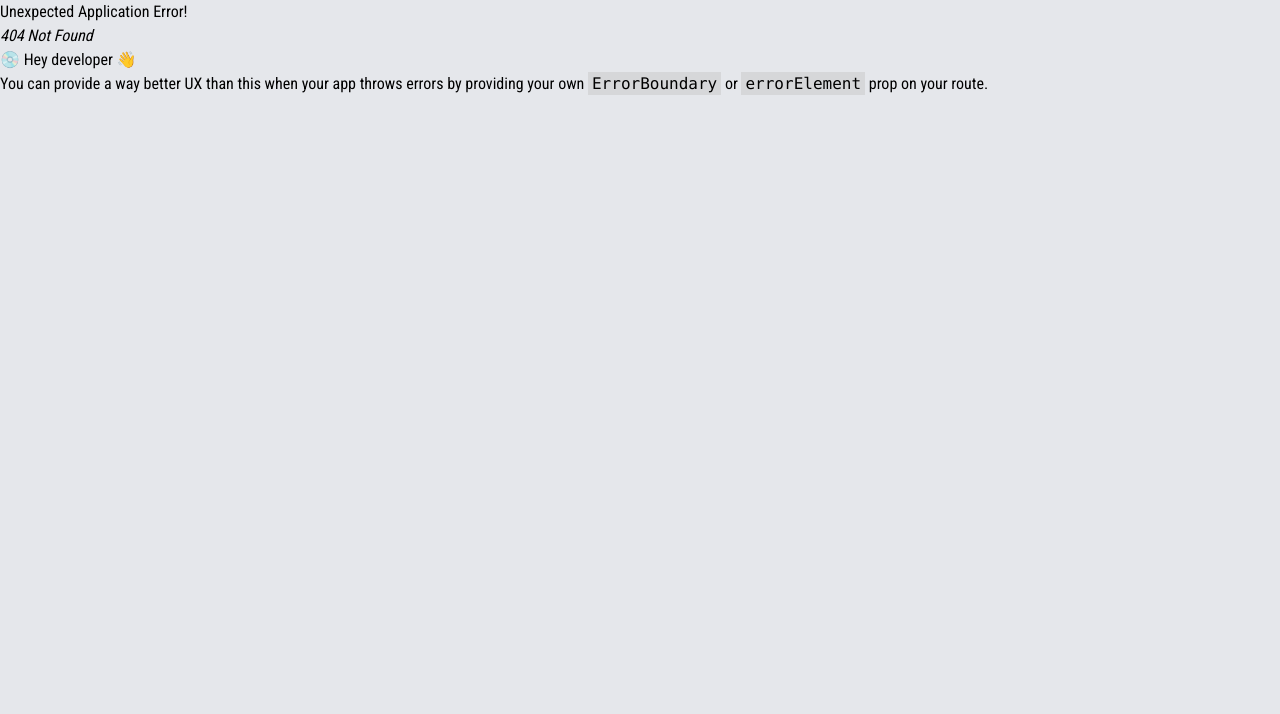
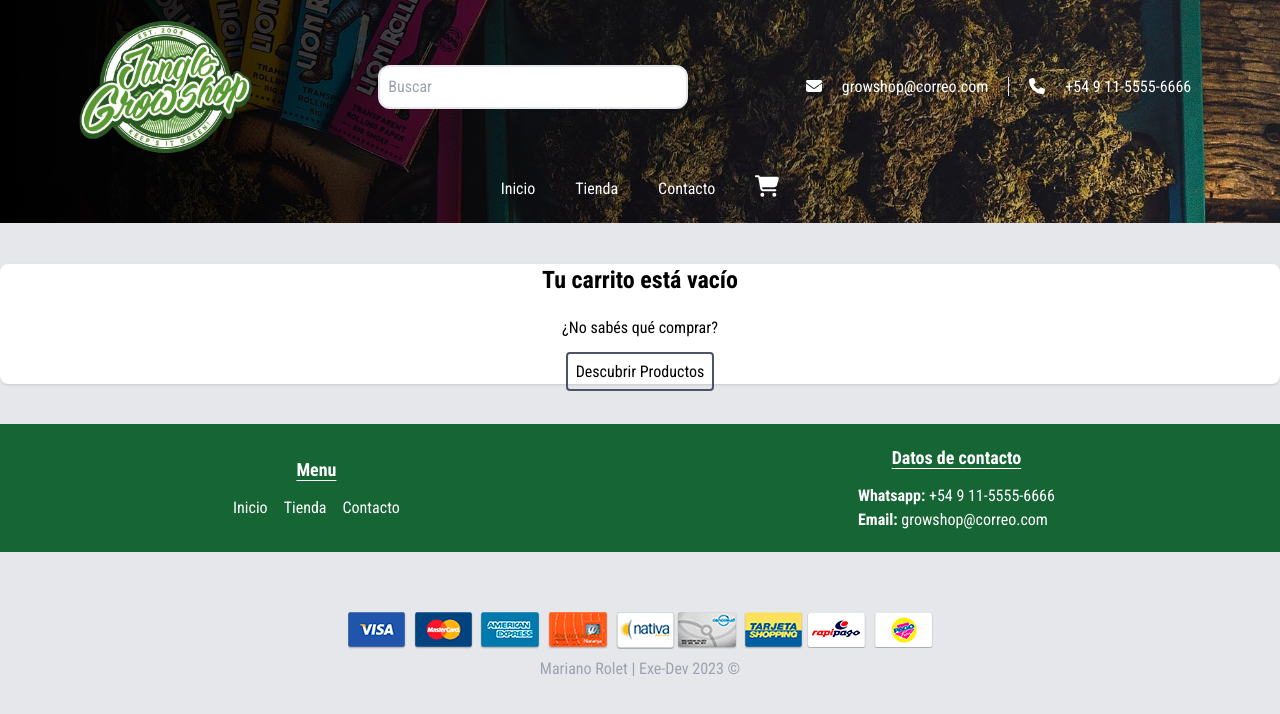
Before and after one commit to exe-quiel-dev/growshop-frontend-vite, a React (Vite) app: page /carrito in a window 1280 px wide. Before the commit this address had no page. Shown: the top 714 px of the page. Built offline with nearby package versions, Linux system fonts and the light colour scheme.

Commit message:
Shopping cart Added, header Fixed

```diff
--- /dev/null
+++ b/src/App.jsx
@@ -0,0 +1,9 @@
+import AppGrow from "./components/AppGrow"
+
+function App() {
+  return (
+      <AppGrow />
+  )
+}
+
+export default App
--- /dev/null
+++ b/src/components/CarritoVacio.jsx
@@ -0,0 +1,13 @@
+import { Link } from "react-router-dom"
+
+const CarritoVacio = () => {
+  return (
+    <div className="text-center">
+      <h2 className="text-2xl font-bold my-5">Tu carrito está vacío</h2>
+      <p className="mb-5">¿No sabés qué comprar?</p>
+      <Link to='/tienda' className="bg-trasnparent hover:bg-green-500 border-2 border-gray-600 p-2 rounded text-black hover:text-white transition-colors">Descubrir Productos</Link>
+    </div>
+  )
+}
+
+export default CarritoVacio
--- a/src/components/Carrousel.jsx
+++ b/src/components/Carrousel.jsx
@@ -3,7 +3,6 @@ import { Slide } from 'react-slideshow-image';
 import 'react-slideshow-image/dist/styles.css'
 import image1 from '../imgs/banner1.jpg'
 import image3 from '../imgs/banner3.webp'
-import image4 from '../imgs/banner4.jpg'
 
 const Carrousel = () => {
   const divStyle = {
--- a/src/components/Header.jsx
+++ b/src/components/Header.jsx
@@ -6,34 +6,32 @@ import { faEnvelope, faPhone, faCartShopping } from '@fortawesome/free-solid-svg
 const Header = () => {
   return (
     <header className='header-img top-0 z-20 border-b'>
-      <div className='container flex items-center justify-center mx-auto p-5 flex-col lg:flex-row'>
+      <div className='container flex items-center justify-around mx-auto p-5 flex-col lg:flex-row'>
         <a href='/'><h1><img src={logo} alt='imagen de logo' className='w-28 md:w-44 mx-2' /></h1></a>
         <input
           type='search'
           placeholder='Buscar'
           className='border-2 rounded-xl mx-5 w-1/2 lg:w-1/4 p-1 md:p-2 my-5 lg:my-0'
         />
-        <div className='flex'>
+        <div className='hidden md:block flex-col md:flex-row'>
           <div>
             <FontAwesomeIcon icon={faEnvelope} className='text-white' />
-            <span className='mx-5 text-white lg:border-r pr-5'>growshop@correo.com</span>
+            <span className='mx-0 md:mx-5 text-white lg:border-r pr-5'>growshop@correo.com</span>
+
+            <FontAwesomeIcon icon={faPhone} className='text-white' />
+            <span className='mx-0 md:mx-5 text-white'>+54 9 11-5555-6666</span>
           </div>
-          <div>
-            <FontAwesomeIcon icon={faPhone} className='text-white' />
-            <span className='mx-5 text-white'>+54 9 11-5555-6666</span>
-          </div>
-          <div>
-            <Link
+        </div>
+
+      </div>
+      <div className='text-white text-center mb-3 md:mb-5 flex items-center justify-center'>
+        <Link to='/' className="hover:underline underline-offset-2 mx-5">Inicio</Link>
+        <Link to='/tienda' className="hover:underline underline-offset-2 mx-5">Tienda</Link>
+        <Link to='/contacto' className="hover:underline underline-offset-2 mx-5">Contacto</Link>
+        <Link
               to={'/carrito'}
             ><FontAwesomeIcon icon={faCartShopping} className='text-white w-6 h-6 mx-5' />
             </Link>
-          </div>
-        </div>
-      </div>
-      <div className='text-white text-center mb-3 md:mb-10'>
-        <Link to='/' className="hover:underline underline-offset- mx-5">Inicio</Link>
-        <Link to='/tienda' className="hover:underline underline-offset- mx-5">Tienda</Link>
-        <Link to='/contacto' className="hover:underline underline-offset- mx-5">Contacto</Link>
       </div>
     </header>
   )
--- a/src/components/ProductCard.jsx
+++ b/src/components/ProductCard.jsx
@@ -1,8 +1,11 @@
+import { useContext } from "react";
 import { useNavigate } from "react-router-dom"
 import { formatearMoneda } from "../helpers/formatearMoneda";
+import ProductoContext from "../context/ProductoProvider";
 
 const ProductCard = ({ marca, nombre, precio, imageSource, id }) => {
   const navigate = useNavigate();
+  const {agregarCarrito} = useContext(ProductoContext);
 
   return (
     <div className="grid gap-4 bg-white p-5 text-center shadow hover:shadow-lg hover:cursor-pointer transition-shadow w-4/5 mx-auto justify-center items-center max-h-1/4">
@@ -15,7 +18,7 @@ const ProductCard = ({ marca, nombre, precio, imageSource, id }) => {
         <span className='py-2 font-bold'>{formatearMoneda(Number(precio))}</span>
         <div className="flex flex-col mt-5">
           <button className='border-2 hover:bg-green-600 transition-colors w-full py-2 p-1' onClick={() => navigate(`/${id}/ver`)}>Ver Producto</button>
-          <button className='border-2 hover:bg-green-600 transition-colors w-full py-2 p-1 mt-5'>Agregar al Carrito</button>
+          <button className='border-2 hover:bg-green-600 transition-colors w-full py-2 p-1 mt-5' onClick={() => {agregarCarrito({nombre, precio, imageSource, id, marca})}}>Agregar al Carrito</button>
         </div>
       </div>
     </div>
--- /dev/null
+++ b/src/components/ProductoCarrito.jsx
@@ -0,0 +1,20 @@
+import { formatearMoneda } from "../helpers/formatearMoneda";
+
+
+const ProductoCarrito = ({ imagen, nombre, subtotal, marca, cantidad }) => {
+  return (
+    <div className="flex items-center justify-around px-10 h-[150px] border-b border-gray-200">
+      <img src={imagen} alt={`imagen de ${nombre}`} className="w-20 hidden md:block" />
+      <div className="m-5 md:m-0">
+      <p className="text-center text-gray-400">{marca}</p>
+      <h2 className="text-xl font-black text-black text-center">{nombre}</h2>
+      </div>
+      <div className="items-center">
+      <p className="font-bold">Cantidad: <span className="font-normal">{cantidad}</span></p>
+      <p className="text-2xl text-center">{formatearMoneda(Number(subtotal))}</p>
+      </div>
+    </div>
+  )
+}
+
+export default ProductoCarrito
--- /dev/null
+++ b/src/context/ProductoProvider.jsx
@@ -0,0 +1,56 @@
+import { createContext } from "react";
+
+const ProductoContext = createContext();
+
+const ProductoProvider = ({ children }) => {
+  // const [carrito, setCarrito] = useState([]);
+  let carrito = [];
+
+  const agregarCarrito = (prod) => {
+    const { nombre, precio, imageSource, id, marca } = prod;
+    const productoSeleccionado = {
+      nombre,
+      precio,
+      imagen: imageSource,
+      id,
+      marca,
+      cantidad: 1
+    }
+
+    // COMPROBAR SI EL PRODUCTO EXISTE
+    const existe = carrito.some(producto => producto.id === productoSeleccionado.id)
+    if (existe) {
+      const productos = carrito.map(producto => {
+        if (productoSeleccionado.id === producto.id) {
+          producto.cantidad++;
+          return producto
+        } else {
+          return producto
+        }
+      })
+      carrito = [...productos]
+      localStorage.setItem('carrito', JSON.stringify(carrito))
+    } else {
+      carrito = [...carrito, productoSeleccionado]
+      localStorage.setItem('carrito', JSON.stringify(carrito))
+    }
+
+  }
+
+  return (
+    <ProductoContext.Provider
+      value={{
+        agregarCarrito,
+        carrito,
+      }}
+    >
+      {children}
+    </ProductoContext.Provider>
+  )
+}
+
+export {
+  ProductoProvider
+}
+
+export default ProductoContext
--- /dev/null
+++ b/src/pages/Carrito.jsx
@@ -0,0 +1,47 @@
+import { TODOS_LOS_PRODUCTOS } from "../constants"
+import ProductoCarrito from "../components/ProductoCarrito";
+import { formatearMoneda } from "../helpers/formatearMoneda";
+import CarritoVacio from "../components/CarritoVacio";
+
+export async function loader({ params }) {
+  const productoSeleccionado = TODOS_LOS_PRODUCTOS.find(producto => producto.id === Number(params.productoId));
+  return { productoSeleccionado }
+}
+
+const Carrito = () => {
+  const carrito = JSON.parse(localStorage.getItem('carrito'));
+  let total = 0;
+
+  if(carrito?.length > 0) {
+    carrito.map(producto => {
+      const subtotal = producto.precio * producto.cantidad;
+      total += subtotal
+    })
+  }
+
+  return (
+    <main>
+      <div className="container mx-auto items-center bg-white my-10 shadow rounded-lg">
+        {carrito?.length > 0 ? carrito.map(productoCarrito => (
+          <ProductoCarrito
+            imagen={productoCarrito.imagen}
+            nombre={productoCarrito.nombre}
+            subtotal={productoCarrito.precio * productoCarrito.cantidad}
+            key={productoCarrito.nombre}
+            marca={productoCarrito.marca}
+            cantidad={productoCarrito.cantidad} />
+        )) : (
+          <CarritoVacio />
+        )}
+        {carrito?.length > 0 && (
+          <div className="p-10 flex flex-col justify-center">
+            <h2 className="text-center text-2xl font-bold uppercase">Total: <span className="font-normal text-black">{formatearMoneda(Number(total))}</span></h2>
+            <button className="w-1/2 md:w-1/5 mx-auto my-10 text-xl bg-trasnparent hover:bg-green-500 border-2 border-gray-600 p-2 rounded text-black hover:text-white transition-colors uppercase">Pagar</button>
+          </div>
+        )}
+      </div>
+    </main>
+  )
+}
+
+export default Carrito
--- a/src/pages/Producto.jsx
+++ b/src/pages/Producto.jsx
@@ -1,10 +1,12 @@
 import { useLoaderData } from "react-router-dom"
 import { TODOS_LOS_PRODUCTOS } from "../constants";
 import { formatearMoneda } from "../helpers/formatearMoneda";
+
 import CategoryMenu from "../components/CategoryMenu";
 import Separator from "../components/Separator";
+import ProductCard from "../components/ProductCard";
+
 import { PRODUCTOS_SEMANA } from "../constants";
-import ProductCard from "../components/ProductCard";
 
 export async function loader({ params }) {
   return { params }
@@ -22,7 +24,8 @@ function Producto() {
       <div className="container mx-auto grid grid-cols-1 lg:grid-cols-2 items-center justify-center bg-white my-10 shadow rounded-lg">
         <img src={imagen} alt={`imagen de ${nombre}`} className="w-3/5 p-5 mx-auto" />
         <div className="flex flex-col p-8 justify-center items-center">
-          <h2 className="text-4xl font-black text-black text-center py-10">{nombre}</h2>
+          <h2 className="text-4xl font-black text-black text-center pt-10">{nombre}</h2>
+          <h3 className="uppercase text-lg text-gray-400 font-bold">{marca}</h3>
           <p className="text-center border-b p-5 text-lg">{desc}</p>
           <p className="text-4xl mt-5">{formatearMoneda(Number(precio))}</p>
           <button className='border-2 border-gray-600 hover:bg-green-600 transition-colors w-1/2 py-2 p-1 mt-10'>Agregar al Carrito</button>
```
Also changed, not shown: src/components/AppGrow.jsx (+4 -4 lines), src/main.jsx (+11 -3 lines).
